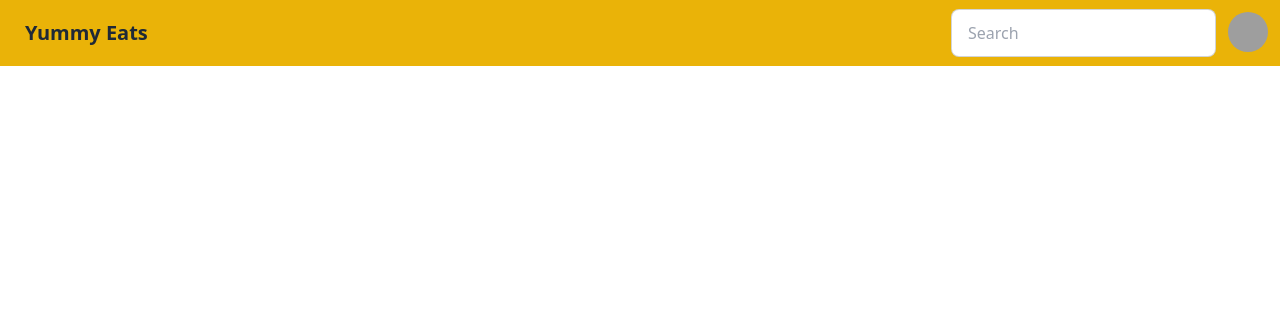
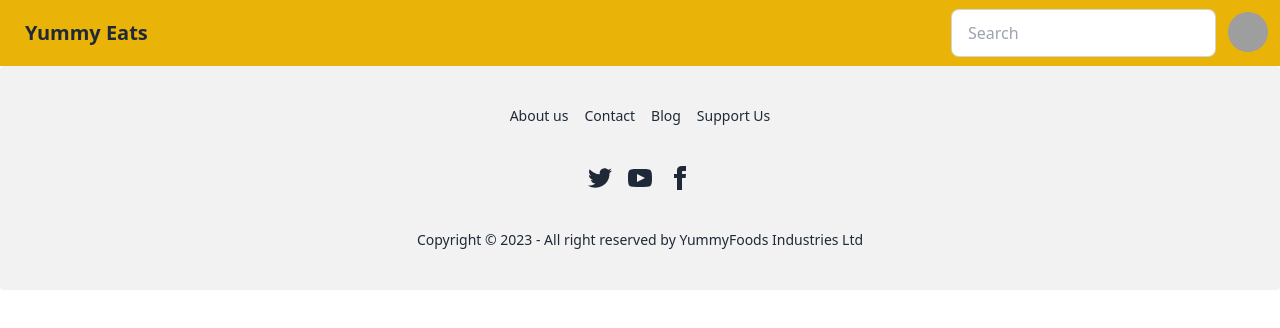
Before and after one commit to nabeel365/yummy-eats, a React (Vite) app: page / in a window 1280 px wide. Shown: the top 328 px of the page. Built offline with nearby package versions, Linux system fonts and the light colour scheme; grey boxes are pictures that could not be loaded.

Commit message:
footer added

```diff
--- a/src/components/Blog/Blog.jsx
+++ b/src/components/Blog/Blog.jsx
@@ -3,7 +3,7 @@
 const Blog = () => {
     return (
         <div>
-
+            blog
         </div>
     );
 };
--- a/src/components/Footer/Footer.jsx
+++ b/src/components/Footer/Footer.jsx
@@ -3,7 +3,24 @@
 const Footer = () => {
     return (
         <div>
-
+            <footer className="footer footer-center p-10 bg-base-200 text-base-content rounded">
+                <div className="grid grid-flow-col gap-4">
+                    <a className="link link-hover">About us</a>
+                    <a className="link link-hover">Contact</a>
+                    <a className="link link-hover">Blog</a>
+                    <a className="link link-hover">Support Us</a>
+                </div>
+                <div>
+                    <div className="grid grid-flow-col gap-4">
+                        <a><svg xmlns="http://www.w3.org/2000/svg" width="24" height="24" viewBox="0 0 24 24" className="fill-current"><path d="M24 4.557c-.883.392-1.832.656-2.828.775 1.017-.609 1.798-1.574 2.165-2.724-.951.564-2.005.974-3.127 1.195-.897-.957-2.178-1.555-3.594-1.555-3.179 0-5.515 2.966-4.797 6.045-4.091-.205-7.719-2.165-10.148-5.144-1.29 2.213-.669 5.108 1.523 6.574-.806-.026-1.566-.247-2.229-.616-.054 2.281 1.581 4.415 3.949 4.89-.693.188-1.452.232-2.224.084.626 1.956 2.444 3.379 4.6 3.419-2.07 1.623-4.678 2.348-7.29 2.04 2.179 1.397 4.768 2.212 7.548 2.212 9.142 0 14.307-7.721 13.995-14.646.962-.695 1.797-1.562 2.457-2.549z"></path></svg></a>
+                        <a><svg xmlns="http://www.w3.org/2000/svg" width="24" height="24" viewBox="0 0 24 24" className="fill-current"><path d="M19.615 3.184c-3.604-.246-11.631-.245-15.23 0-3.897.266-4.356 2.62-4.385 8.816.029 6.185.484 8.549 4.385 8.816 3.6.245 11.626.246 15.23 0 3.897-.266 4.356-2.62 4.385-8.816-.029-6.185-.484-8.549-4.385-8.816zm-10.615 12.816v-8l8 3.993-8 4.007z"></path></svg></a>
+                        <a><svg xmlns="http://www.w3.org/2000/svg" width="24" height="24" viewBox="0 0 24 24" className="fill-current"><path d="M9 8h-3v4h3v12h5v-12h3.642l.358-4h-4v-1.667c0-.955.192-1.333 1.115-1.333h2.885v-5h-3.808c-3.596 0-5.192 1.583-5.192 4.615v3.385z"></path></svg></a>
+                    </div>
+                </div>
+                <div>
+                    <p>Copyright © 2023 - All right reserved by YummyFoods Industries Ltd</p>
+                </div>
+            </footer>
         </div>
     );
 };
--- a/src/components/Home/Home.jsx
+++ b/src/components/Home/Home.jsx
@@ -10,7 +10,6 @@
 
             <Outlet></Outlet>
 
-
             <Footer></Footer>
 
         </div>
--- a/src/components/Main/Main.jsx
+++ b/src/components/Main/Main.jsx
@@ -1,9 +1,10 @@
 import React from 'react';
+import { Outlet } from 'react-router-dom';
 
 const Main = () => {
     return (
         <div>
-
+            {/* <Outlet></Outlet> */}
         </div>
     );
 };
--- a/src/components/Navbar/Navbar.jsx
+++ b/src/components/Navbar/Navbar.jsx
@@ -29,7 +29,7 @@
                             <li><a>Settings</a></li>
                             <li><a>Logout</a></li>
                             <li><Link>Home</Link> </li>
-                            <li><Link>Blog</Link></li>
+                            <li><Link to="/blog">Blog</Link></li>
 
                         </ul>
                     </div>
```
Also changed, not shown: src/main.jsx (+10 -0 lines).
